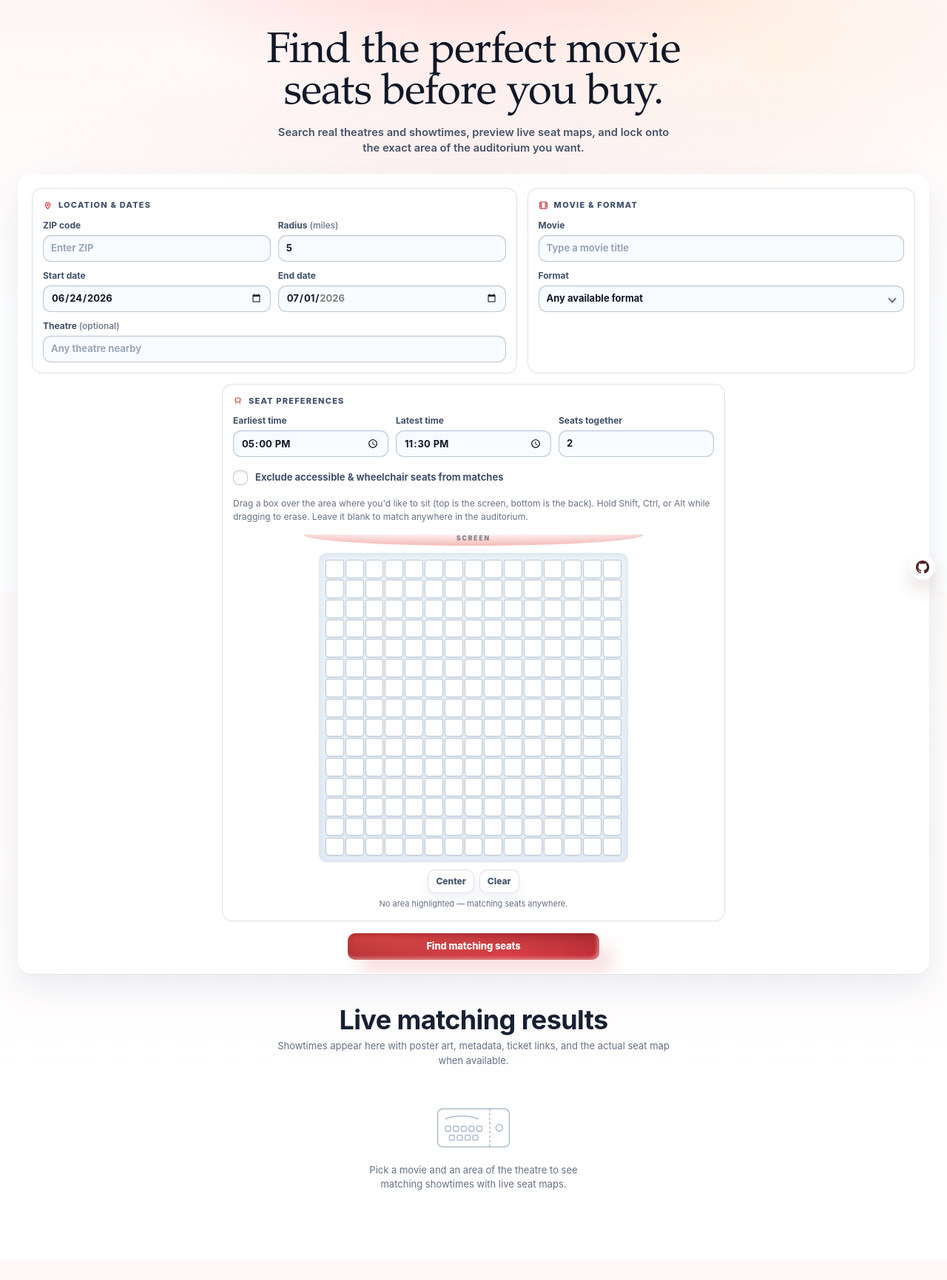
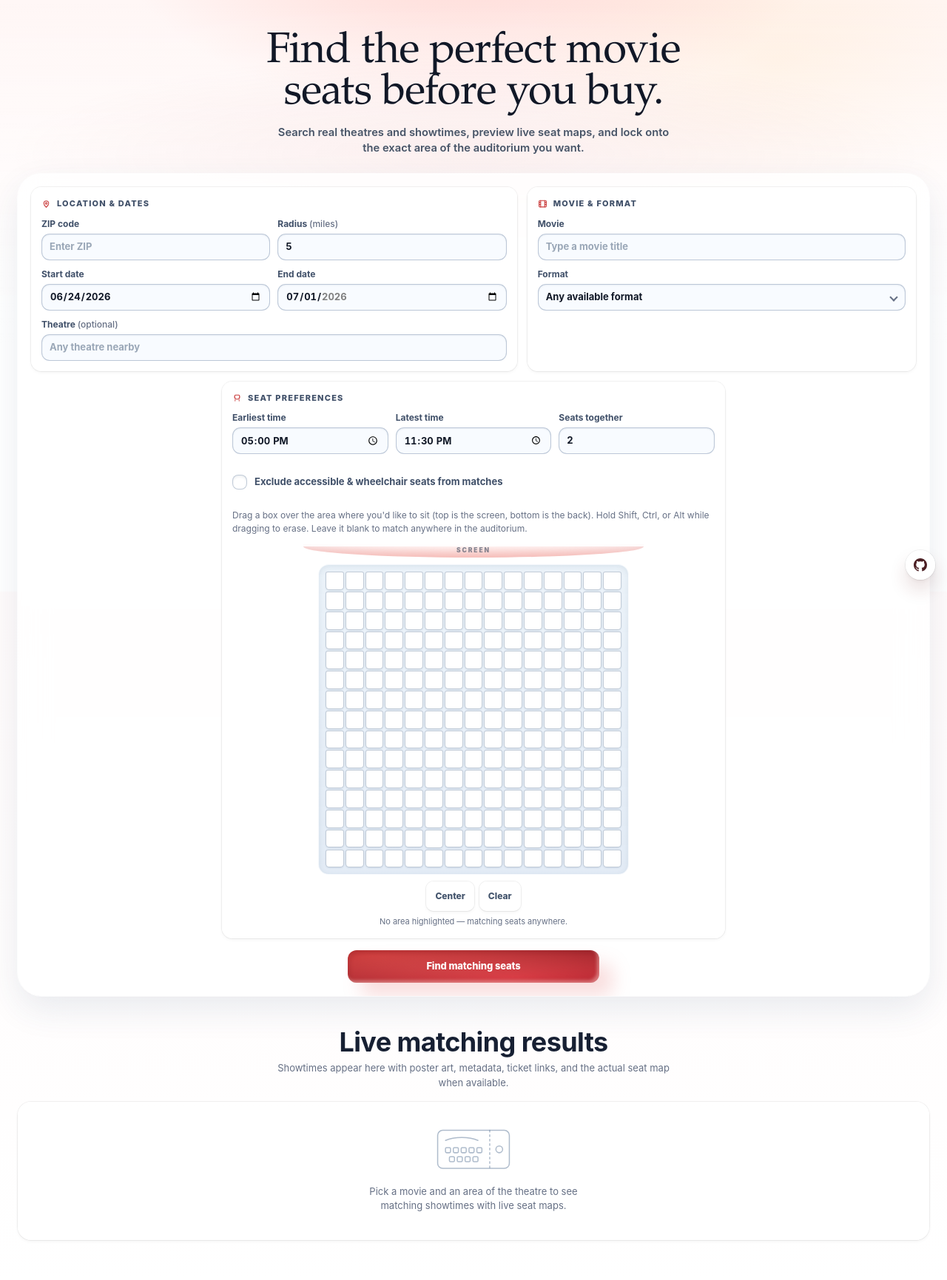
Before and after one commit to ivan-grebe/movieseatfinder, a FastAPI app: page / in a window 1280 px wide. Shown: the whole page at 74% size. Before the commit the page ends 1609 px from the top, so only its background shows below. Run offline with FastAPI, Linux system fonts and the light colour scheme.

Commit message:
Polish interface interactions and surfaces

```diff
--- a/static/app.js
+++ b/static/app.js
@@ -556,9 +556,10 @@ function renderResults(data) {
     return;
   }
 
-  matches.forEach(match => {
+  matches.forEach((match, index) => {
     const item = document.createElement("article");
     item.className = "result";
+    item.style.animationDelay = Math.min(index, 5) * 80 + "ms";
 
     const body = document.createElement("div");
     body.className = "result-body";
--- a/static/index.html
+++ b/static/index.html
@@ -53,13 +53,13 @@
   <main>
     <section class="hero">
       <div class="hero-copy">
-        <h1>Find the perfect movie seats before you buy.</h1>
-        <p class="tagline">Search real theatres and showtimes, preview live seat maps, and lock onto the exact area of the auditorium you want.</p>
+        <h1 class="enter-item enter-item-1">Find the perfect movie seats before you buy.</h1>
+        <p class="tagline enter-item enter-item-2">Search real theatres and showtimes, preview live seat maps, and lock onto the exact area of the auditorium you want.</p>
       </div>
     </section>
 
     <section id="search" class="app-shell">
-      <div class="card">
+      <div class="card enter-item enter-item-3">
         <div class="card-body">
         <div class="group location-group">
           <p class="group-title">
@@ -161,8 +161,8 @@
 
     <section id="results-section" class="results-section">
       <div class="section-heading">
-        <h2 class="results-head">Live matching results</h2>
-        <p>Showtimes appear here with poster art, metadata, ticket links, and the actual seat map when available.</p>
+        <h2 class="results-head enter-item enter-item-1">Live matching results</h2>
+        <p class="enter-item enter-item-2">Showtimes appear here with poster art, metadata, ticket links, and the actual seat map when available.</p>
       </div>
       <div id="summary" class="summary is-muted"></div>
       <div id="results">
--- a/static/styles.css
+++ b/static/styles.css
@@ -11,13 +11,25 @@
   --good: #13956a;
   --danger: #d34d56;
   --seat-taken: #c7ced8;
+  --shadow-border:
+    0 0 0 1px rgba(0, 0, 0, .055),
+    0 1px 2px -1px rgba(0, 0, 0, .07),
+    0 2px 5px rgba(0, 0, 0, .045);
+  --shadow-border-hover:
+    0 0 0 1px rgba(0, 0, 0, .08),
+    0 2px 4px -1px rgba(0, 0, 0, .08),
+    0 5px 12px rgba(0, 0, 0, .06);
   --sans: Inter, ui-sans-serif, system-ui, -apple-system, BlinkMacSystemFont, "Segoe UI", sans-serif;
   --serif: "Iowan Old Style", "Palatino Linotype", Georgia, "Times New Roman", serif;
 }
 
 * { box-sizing: border-box; }
 
-html { scroll-behavior: smooth; }
+html {
+  scroll-behavior: smooth;
+  -webkit-font-smoothing: antialiased;
+  -moz-osx-font-smoothing: grayscale;
+}
 
 body {
   margin: 0;
@@ -48,6 +59,15 @@ body::before {
 a { color: inherit; text-decoration: none; }
 button, input, select { font: inherit; }
 button { border: 0; cursor: pointer; }
+
+h1,
+h2,
+h3 { text-wrap: balance; }
+
+p,
+label,
+.status,
+.combo-option { text-wrap: pretty; }
 
 main {
   width: min(100% - 48px, 1260px);
@@ -92,10 +113,10 @@ h1 {
 }
 
 .card {
-  border: 1px solid rgba(255,255,255,.72);
-  border-radius: 18px;
+  border-radius: 32px;
   background: var(--panel);
   box-shadow:
+    0 0 0 1px rgba(255,255,255,.76),
     inset 0 1px 0 rgba(255,255,255,.78),
     0 18px 46px rgba(35, 67, 106, .1),
     0 1px 2px rgba(24, 41, 65, .05);
@@ -113,10 +134,17 @@ h1 {
 .group {
   min-width: 0;
   padding: 14px;
-  border: 1px solid var(--line);
   border-radius: 14px;
   background: rgba(255,255,255,.62);
-  box-shadow: inset 0 1px 0 rgba(255,255,255,.72);
+  box-shadow: var(--shadow-border), inset 0 1px 0 rgba(255,255,255,.72);
+  transition-property: box-shadow, background-color;
+  transition-duration: 160ms;
+  transition-timing-function: ease-out;
+}
+
+.group:hover {
+  background: rgba(255,255,255,.72);
+  box-shadow: var(--shadow-border-hover), inset 0 1px 0 rgba(255,255,255,.78);
 }
 
 .group:nth-child(3) {
@@ -240,9 +268,9 @@ input::placeholder { color: #9aa7b7; }
   align-items: center;
   justify-content: center;
   gap: 8px;
-  min-height: 36px;
-  padding: 7px 16px;
-  border-radius: 10px;
+  min-height: 44px;
+  padding: 9px 18px;
+  border-radius: 12px;
   color: #fff;
   background:
     radial-gradient(101.79% 101.79% at 65.61% 81.79%, rgba(255,255,255,.6) 0, rgba(255,255,255,0) 100%),
@@ -255,27 +283,36 @@ input::placeholder { color: #9aa7b7; }
   font-size: 13px;
   font-weight: 850;
   letter-spacing: -.01em;
-  transition: transform .16s ease-out, filter .16s ease-out;
+  transition-property: transform, filter, box-shadow;
+  transition-duration: 160ms;
+  transition-timing-function: ease-out;
 }
 
 .btn-primary svg { width: 16px; height: 16px; }
 .btn-primary:hover:not(:disabled) { transform: scale(1.025); filter: saturate(1.08); }
-.btn-primary:active:not(:disabled) { transform: scale(.98); }
+.btn-primary:active:not(:disabled) { transform: scale(.96); }
 .btn-primary:disabled { opacity: .72; cursor: progress; transform: none; }
 
 .btn-small {
-  min-height: 29px;
-  padding: 6px 10px;
-  border: 1px solid var(--line);
+  min-width: 40px;
+  min-height: 40px;
+  padding: 8px 12px;
   border-radius: 10px;
   color: #44556d;
   background: rgba(255,255,255,.78);
-  box-shadow: inset 0 1px 0 rgba(255,255,255,.82), 0 8px 16px rgba(41, 72, 115, .07);
+  box-shadow: var(--shadow-border), inset 0 1px 0 rgba(255,255,255,.82);
   font-size: 12px;
   font-weight: 800;
+  transition-property: transform, background-color, box-shadow;
+  transition-duration: 150ms;
+  transition-timing-function: ease-out;
 }
 
-.btn-small:hover { background: #fff; }
+.btn-small:hover {
+  background: #fff;
+  box-shadow: var(--shadow-border-hover), inset 0 1px 0 rgba(255,255,255,.86);
+}
+.btn-small:active:not(:disabled) { transform: scale(.96); }
 .btn-small:disabled { opacity: .48; cursor: not-allowed; }
 
 button:focus-visible,
@@ -301,6 +338,7 @@ a:focus-visible {
   font-weight: 650;
   cursor: pointer;
   user-select: none;
+  min-height: 40px;
 }
 
 .accessible-check { margin: 18px 0 16px; }
@@ -435,7 +481,7 @@ a:focus-visible {
   width: min(420px, 100%);
   padding: 9px;
   border: 1px solid rgba(255,255,255,.68);
-  border-radius: 12px;
+  border-radius: 14px;
   background: linear-gradient(180deg, rgba(234,242,249,.9), rgba(222,232,244,.84));
   box-shadow: inset 0 2px 8px rgba(34, 65, 104, .1);
   user-select: none;
@@ -532,11 +577,10 @@ a:focus-visible {
   align-items: center;
   gap: 11px;
   padding: 28px 16px 36px;
-  border: 1px solid rgba(255,255,255,.64);
   border-radius: 18px;
   color: var(--muted);
   background: rgba(255,255,255,.62);
-  box-shadow: inset 0 1px 0 rgba(255,255,255,.72);
+  box-shadow: var(--shadow-border), inset 0 1px 0 rgba(255,255,255,.72);
   text-align: center;
 }
 
@@ -559,27 +603,33 @@ a:focus-visible {
   z-index: 50;
   display: grid;
   place-items: center;
-  width: 34px;
-  height: 34px;
-  border: 1px solid rgba(255,255,255,.66);
+  width: 40px;
+  height: 40px;
   border-radius: 50%;
   color: #4b1f23;
   background: rgba(255,255,255,.82);
-  box-shadow: inset 0 1px 0 rgba(255,255,255,.8), 0 14px 24px rgba(108, 27, 31, .14);
+  box-shadow: var(--shadow-border), inset 0 1px 0 rgba(255,255,255,.8), 0 14px 24px rgba(108, 27, 31, .14);
   backdrop-filter: blur(16px);
+  transition-property: transform, color, box-shadow;
+  transition-duration: 150ms;
+  transition-timing-function: ease-out;
 }
 
-.github-link:hover { color: var(--accent-deep); }
+.github-link:hover {
+  color: var(--accent-deep);
+  box-shadow: var(--shadow-border-hover), inset 0 1px 0 rgba(255,255,255,.84), 0 14px 24px rgba(108, 27, 31, .14);
+}
+.github-link:active { transform: scale(.96); }
 .github-link svg { width: 18px; height: 18px; }
 
 .result {
   min-width: 0;
   padding: 13px;
-  border: 1px solid rgba(255,255,255,.66);
-  border-radius: 16px;
+  border-radius: 22px;
   background: rgba(255,255,255,.82);
-  box-shadow: inset 0 1px 0 rgba(255,255,255,.78), 0 18px 38px rgba(35, 67, 106, .09);
+  box-shadow: var(--shadow-border), inset 0 1px 0 rgba(255,255,255,.78), 0 18px 38px rgba(35, 67, 106, .09);
   backdrop-filter: blur(16px);
+  animation: enter-up 380ms cubic-bezier(.2, 0, 0, 1) both;
 }
 
 .result-body {
@@ -826,9 +882,61 @@ a:focus-visible {
   box-shadow: 0 12px 22px rgba(143, 31, 38, .18), inset -2px -2px 4px rgba(255,226,220,.36);
   font-size: 13px;
   font-weight: 850;
+  transition-property: transform, filter, box-shadow;
+  transition-duration: 150ms;
+  transition-timing-function: ease-out;
 }
 
-.buy-btn:hover { transform: translateY(-1px); }
+.buy-btn:hover { transform: translateY(-1px); filter: saturate(1.06); }
+.buy-btn:active { transform: scale(.96); }
+
+.status,
+.result-open,
+.summary,
+input[type="number"],
+input[type="date"],
+input[type="time"] {
+  font-variant-numeric: tabular-nums;
+}
+
+.enter-item {
+  opacity: 0;
+  transform: translateY(12px);
+  filter: blur(4px);
+  animation: enter-up 440ms cubic-bezier(.2, 0, 0, 1) forwards;
+}
+
+.enter-item-1 { animation-delay: 20ms; }
+.enter-item-2 { animation-delay: 120ms; }
+.enter-item-3 { animation-delay: 220ms; }
+
+@keyframes enter-up {
+  to {
+    opacity: 1;
+    transform: translateY(0);
+    filter: blur(0);
+  }
+}
+
+@media (prefers-reduced-motion: reduce) {
+  html { scroll-behavior: auto; }
+
+  .enter-item,
+  .result {
+    opacity: 1;
+    transform: none;
+    filter: none;
+    animation: none;
+  }
+
+  .btn-primary,
+  .btn-small,
+  .buy-btn,
+  .github-link,
+  .combo-option {
+    transition-duration: 0ms;
+  }
+}
 
 @media (max-width: 980px) {
   .card-body { grid-template-columns: 1fr; }
```
Also changed, not shown: other parts of static/styles.css (+24 -10 lines).
